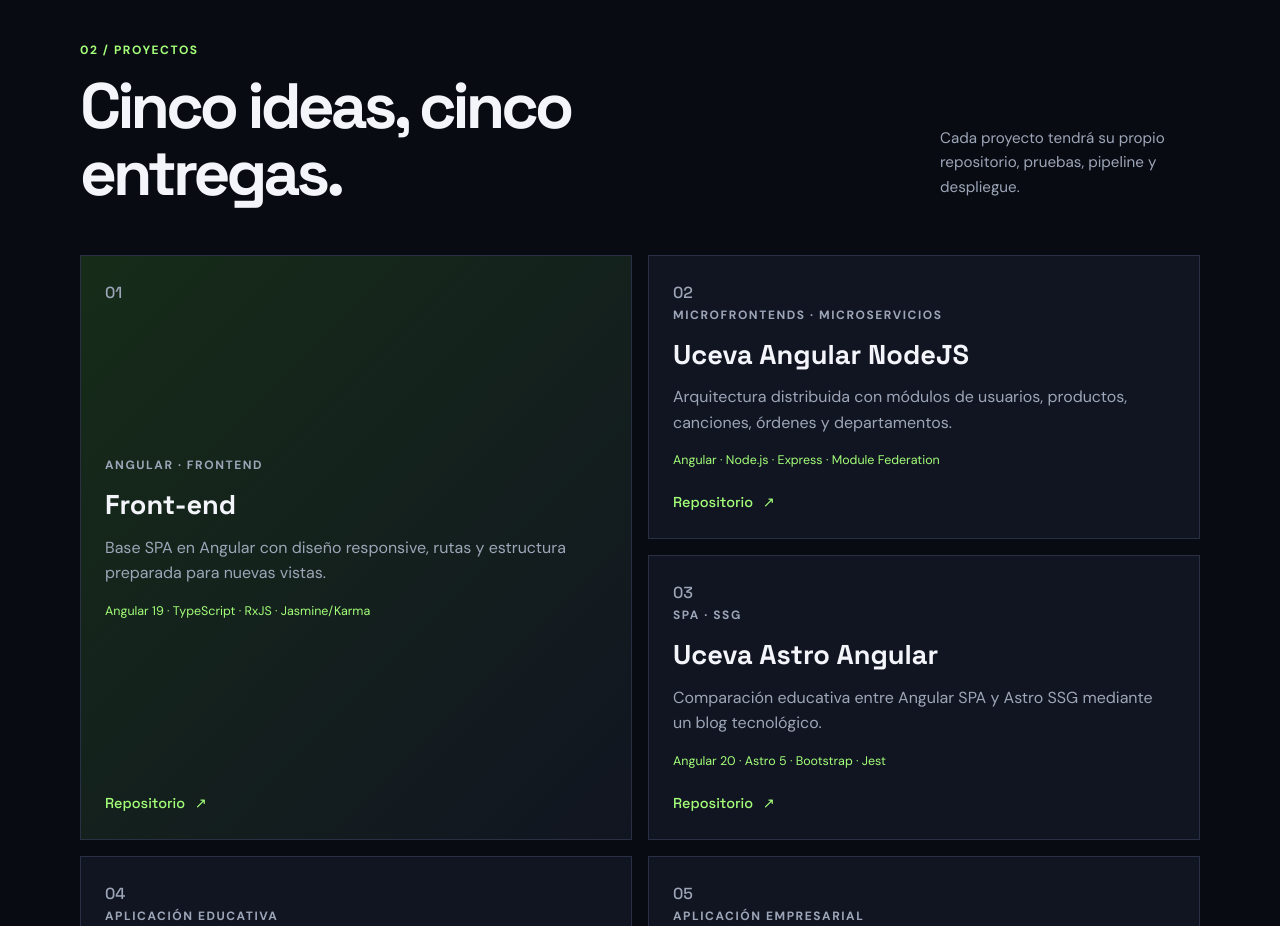
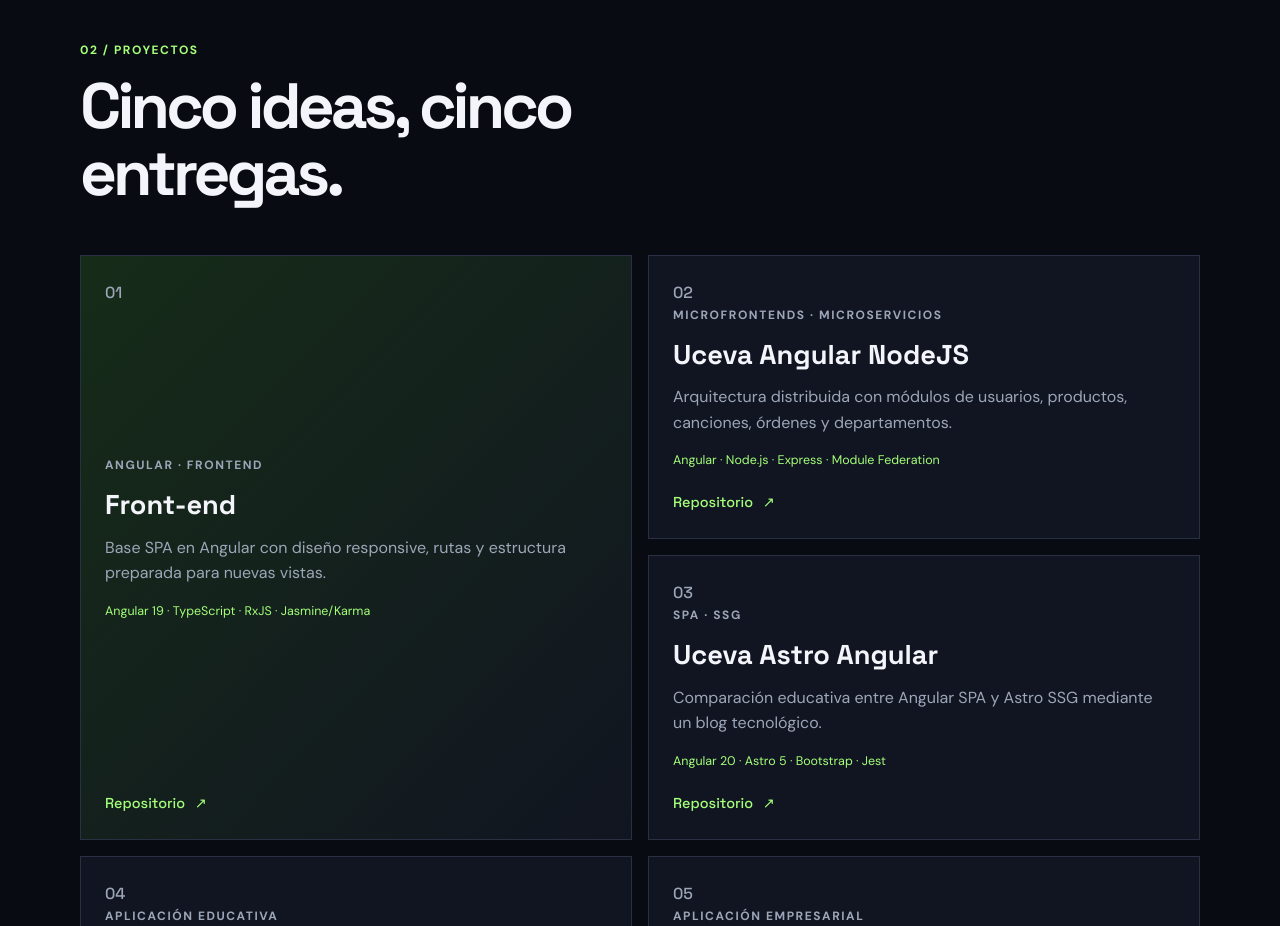
Before and after one commit to Santiago-Ospina-Gonzalez/portfolio, an Angular app: page / in a window 1280 px wide. Shown: the part 1640-2566 px from the top of the page. Built offline with nearby package versions, Linux system fonts and the light colour scheme.

Commit message:
fix: limpiar encabezado de proyectos

```diff
--- a/src/app/app.html
+++ b/src/app/app.html
@@ -62,9 +62,6 @@
             <p class="eyebrow">02 / Proyectos</p>
             <h2>Cinco ideas, cinco entregas.</h2>
           </div>
-          <p class="section-note">
-            Cada proyecto tendrá su propio repositorio, pruebas, pipeline y despliegue.
-          </p>
         </div>
         <div class="project-grid">
           <article class="project-card project-card-featured">
```
